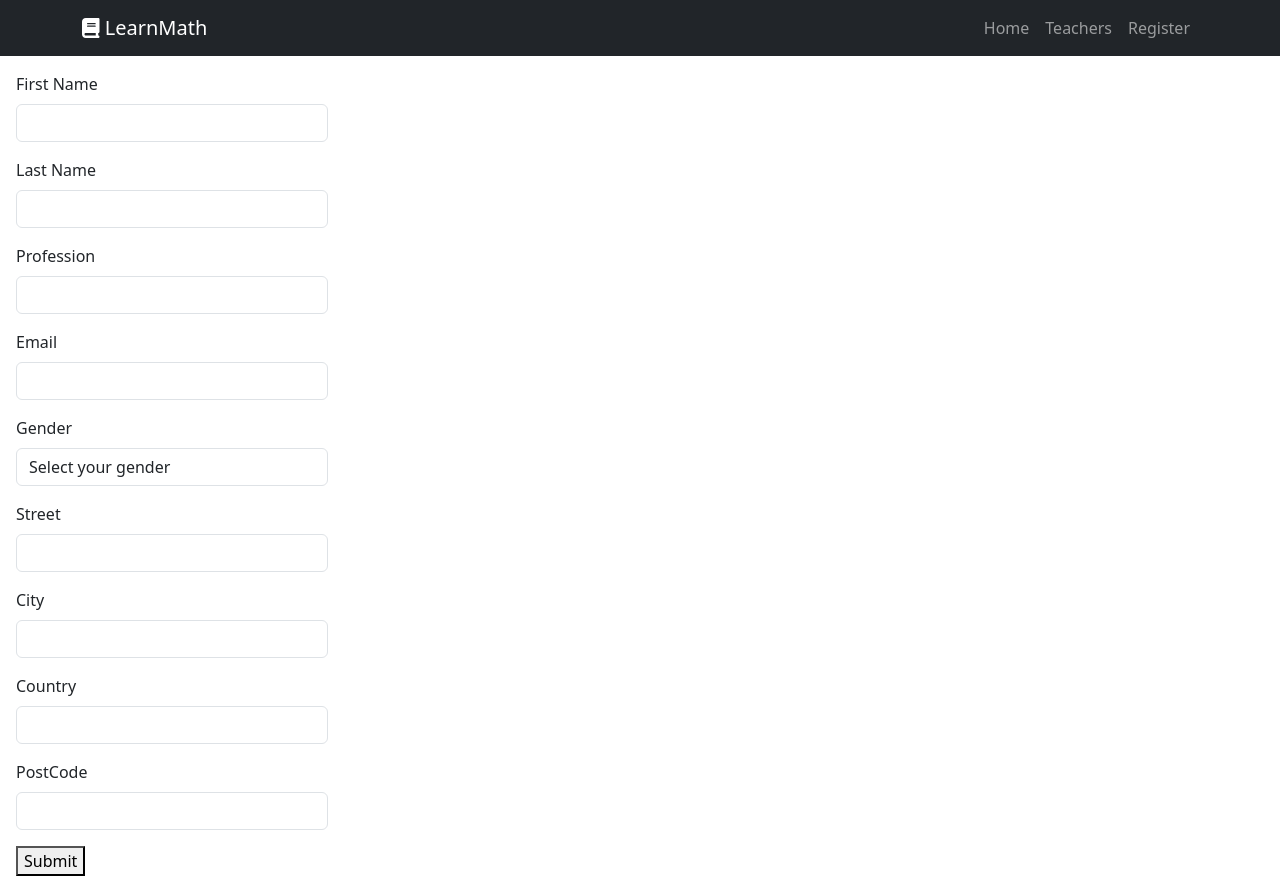
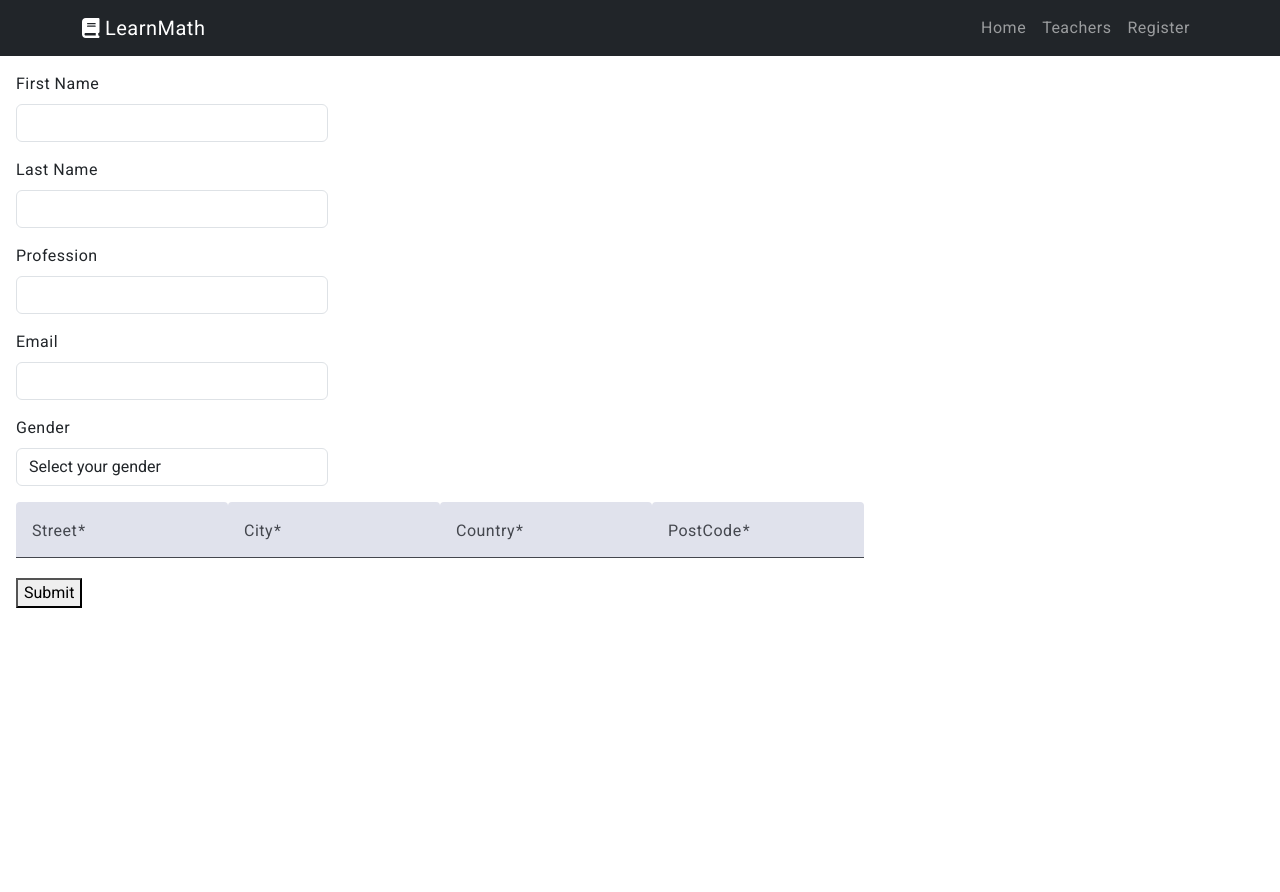
Before and after one commit to PiotrLozin/LearnMath, an Angular app in the folder LearnMath.Client/: page /app-edit-teacher/1 in a window 1280 px wide. After the commit the page ends 800 px from the top, so only its background shows below. Built offline with nearby package versions, Linux system fonts and the light colour scheme; no server answers.

Commit message:
Added material-stepper for registration teacher

```diff
--- a/LearnMath.Client/angular.json
+++ b/LearnMath.Client/angular.json
@@ -32,6 +32,7 @@
               }
             ],
             "styles": [
+              "@angular/material/prebuilt-themes/azure-blue.css",
               "src/styles.scss",
               "node_modules/bootstrap/dist/css/bootstrap.min.css"
             ],
@@ -93,6 +94,7 @@
               }
             ],
             "styles": [
+              "@angular/material/prebuilt-themes/azure-blue.css",
               "src/styles.scss"
             ],
             "scripts": []
--- a/LearnMath.Client/src/app/app.module.ts
+++ b/LearnMath.Client/src/app/app.module.ts
@@ -25,6 +25,7 @@ import {MatButtonModule} from '@angular/material/button';
 import {MatInputModule} from '@angular/material/input';
 import {MatFormFieldModule} from '@angular/material/form-field';
 import {MatStepperModule} from '@angular/material/stepper';
+import { provideAnimationsAsync } from '@angular/platform-browser/animations/async';
 
 @NgModule({
   declarations: [
@@ -59,10 +60,15 @@ import {MatStepperModule} from '@angular/material/stepper';
       MatButtonModule,
   ],
   providers: [
-    importProvidersFrom(HttpClientModule)
+    importProvidersFrom(HttpClientModule),
+    provideAnimationsAsync()
   ],
   exports: [
-    FontAwesomeModule
+    FontAwesomeModule,
+    MatStepperModule,
+    MatFormFieldModule,
+    MatInputModule,
+    MatButtonModule,
   ]
 })
 export class AppModule {
--- a/LearnMath.Client/src/app/features/teacher/components/address/address.component.html
+++ b/LearnMath.Client/src/app/features/teacher/components/address/address.component.html
@@ -1,18 +1,19 @@
 <form [formGroup]="addressForm">
-    <div class="mb-3 col-3">
-      <label for="street" class="form-label">Street</label>
-      <input id="street" class="form-control" formControlName="street">
-    </div>
-    <div class="mb-3 col-3">
-      <label for="city" class="form-label">City</label>
-      <input id="city" class="form-control" formControlName="city">
-    </div>
-    <div class="mb-3 col-3">
-      <label for="country" class="form-label">Country</label>
-      <input id="country" class="form-control" formControlName="country">
-    </div>
-    <div class="mb-3 col-3">
-      <label for="postCode" class="form-label">PostCode</label>
-      <input id="postCode" class="form-control" formControlName="postCode">
-    </div>
+  <ng-template matStepLabel>Fill out your address</ng-template>
+  <mat-form-field>
+    <mat-label>Street</mat-label>
+    <input matInput placeholder="Street" formControlName="street" required>
+  </mat-form-field>
+  <mat-form-field>
+    <mat-label>City</mat-label>
+    <input matInput placeholder="City" formControlName="city" required>
+  </mat-form-field>
+  <mat-form-field>
+    <mat-label>Country</mat-label>
+    <input matInput placeholder="Country" formControlName="country" required>
+  </mat-form-field>
+  <mat-form-field>
+    <mat-label>PostCode</mat-label>
+    <input matInput placeholder="PostCode" formControlName="postCode" required>
+  </mat-form-field>
 </form>
--- a/LearnMath.Client/src/app/features/teacher/pages/register-teacher/register-teacher.component.html
+++ b/LearnMath.Client/src/app/features/teacher/pages/register-teacher/register-teacher.component.html
@@ -1,4 +1,63 @@
+<form [formGroup]="teacherForm" (ngSubmit)="onSubmit()">
 <mat-stepper #stepper>
+
+    <mat-step [stepControl]="teacherForm" errorMessage="Name is required.">
+        <ng-template matStepLabel>Fill out your name</ng-template>
+        <mat-form-field>
+          <mat-label>Name</mat-label>
+          <input matInput placeholder="First name" formControlName="firstName" required>
+        </mat-form-field>
+        <mat-form-field>
+          <mat-label>Last Name</mat-label>
+          <input matInput placeholder="Last name" formControlName="lastName" required>
+        </mat-form-field>
+        <mat-form-field>
+          <mat-label>Profession</mat-label>
+          <input matInput placeholder="Profession" formControlName="profession" required>
+        </mat-form-field>
+        <mat-form-field>
+          <mat-label>Email</mat-label>
+          <input matInput placeholder="Email" formControlName="email" required>
+        </mat-form-field>
+        <mat-form-field>
+          <mat-label for="gender" class="form-label">Gender</mat-label>
+          <select matNativeControl formControlName="gender" required>
+            <option value="" disabled selected>Select your gender</option>
+            <option value="0">Male</option>
+            <option value="1">Famale</option>
+          </select>
+        </mat-form-field>
+        <div>
+          <p>Go to a different step to see the error state</p>
+          <button type="button" mat-button matStepperNext>Next</button>
+        </div>
+    </mat-step>
+
+    <mat-step [stepControl]="addressForm" errorMessage="Address is required.">
+        <ng-template matStepLabel>Fill out your address</ng-template>
+          <mat-label>Address</mat-label>
+          <teacher-address [addressForm]="addressForm"></teacher-address>
+        <div>
+          <p>Go to a different step to see the error state</p>
+          <button type="button" mat-button matStepperPrevious>Back</button>
+          <button type="button" mat-button matStepperNext>Next</button>
+        </div>
+    </mat-step>
+
+    <mat-step>
+      <ng-template matStepLabel>Done</ng-template>
+      <p>You are now done.</p>
+      <div>
+        <button mat-button matStepperPrevious>Back</button>
+        <button mat-button (click)="stepper.reset()">Reset</button>
+        <button mat-button type="submit">Submit</button>
+      </div>
+    </mat-step>
+</mat-stepper>
+</form>
+
+
+<!-- <mat-stepper #stepper>
   <mat-step [stepControl]="teacherForm" errorMessage="All field is required.">
     <form [formGroup]="teacherForm">
       <ng-template matStepLabel>Fill out your name</ng-template>
@@ -17,14 +76,6 @@
       <mat-form-field>
         <mat-label>Email</mat-label>
         <input matInput placeholder="Email" formControlName="email" required>
-      </mat-form-field>
-      <mat-form-field>
-        <mat-label>Gender</mat-label>
-        <select class="form-control" formControlName="gender" aria-label="Default select example">
-          <option value="" disabled selected>Select your gender</option>
-          <option value="0">Male</option>
-          <option value="1">Famale</option>
-        </select>
       </mat-form-field>
       <div>
         <p>Go to the next step</p>
@@ -54,9 +105,9 @@
       <button mat-button (click)="stepper.reset()">Reset</button>
     </div>
   </mat-step>
-</mat-stepper>
+</mat-stepper> -->
 
-<div class="m-3" >
+<!-- <div class="m-3" >
   <form [formGroup]="teacherForm" (ngSubmit)="onSubmit()">
     <div class="mb-3 col-3">
       <label for="firstName" class="form-label">First Name</label>
@@ -85,4 +136,4 @@
     <teacher-address [addressForm]="teacherForm.controls.addressForm"></teacher-address>
     <button type="submit">Submit</button>
   </form>
-</div>
+</div> -->
--- a/LearnMath.Client/src/app/features/teacher/pages/register-teacher/register-teacher.component.ts
+++ b/LearnMath.Client/src/app/features/teacher/pages/register-teacher/register-teacher.component.ts
@@ -9,12 +9,6 @@ import {STEPPER_GLOBAL_OPTIONS} from '@angular/cdk/stepper';
   selector: 'app-register-teacher',
   templateUrl: './register-teacher.component.html',
   styleUrl: './register-teacher.component.scss',
-  providers: [
-    {
-      provide: STEPPER_GLOBAL_OPTIONS,
-      useValue: {showError: true},
-    },
-  ]
 })
 
 export class RegisterTeacherComponent{
--- a/LearnMath.Client/src/index.html
+++ b/LearnMath.Client/src/index.html
@@ -6,8 +6,10 @@
   <base href="/">
   <meta name="viewport" content="width=device-width, initial-scale=1">
   <link rel="icon" type="image/x-icon" href="favicon.ico">
+  <link href="https://fonts.googleapis.com/css2?family=Roboto:wght@300;400;500&display=swap" rel="stylesheet">
+  <link href="https://fonts.googleapis.com/icon?family=Material+Icons" rel="stylesheet">
 </head>
-<body>
+<body class="mat-typography">
   <app-root></app-root>
 </body>
 </html>
--- a/LearnMath.Client/src/styles.scss
+++ b/LearnMath.Client/src/styles.scss
@@ -1 +1,4 @@
 /* You can add global styles to this file, and also import other style files */
+
+html, body { height: 100%; }
+body { margin: 0; font-family: Roboto, "Helvetica Neue", sans-serif; }
```
Also changed, not shown: LearnMath.Client/package.json (line endings or trailing spaces).
